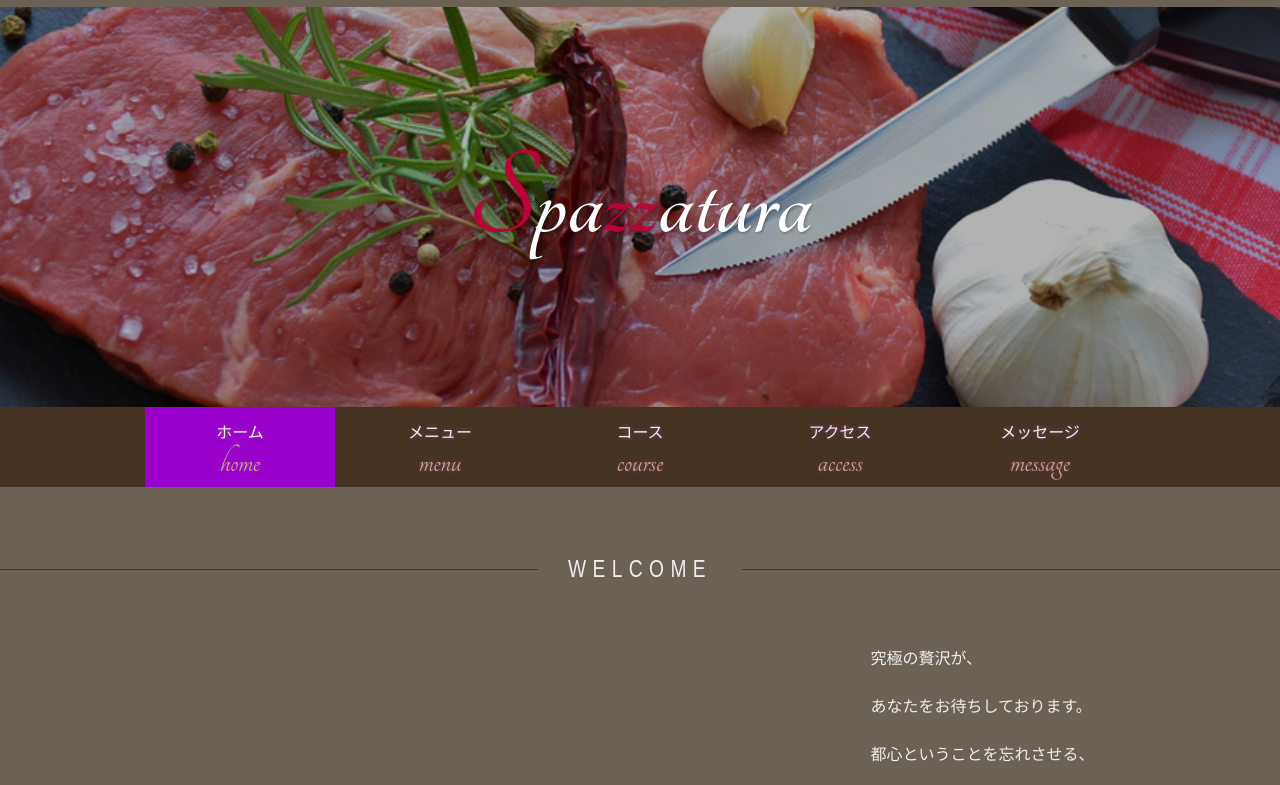
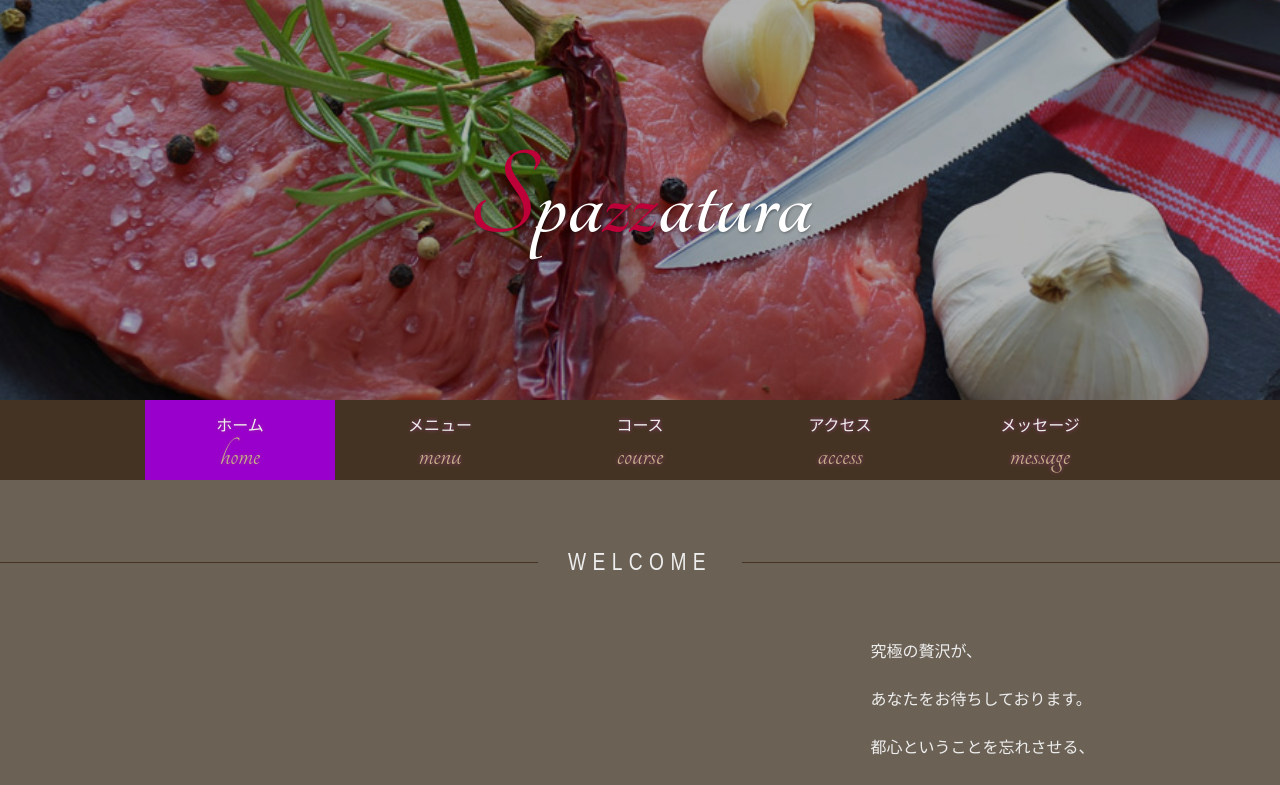
Before and after one commit to y-web21/Spazzatura, a plain HTML site: page index.html in a window 1280 px wide. Shown: the top 785 px of the page. Drawn offline with nearby package versions, Linux system fonts and the light colour scheme; a web font is replaced by a local one.

Commit message:
deploy: 285e56b9562fe87dedbfc4ac6b5770e629851078

```diff
--- a/index.html
+++ b/index.html
@@ -16,7 +16,6 @@
 </head>
 
 <body>
-	<div class="pos-r" style="height: 7px;"></div>
 	<!-- <div class="bg_subClr1"></div> -->
   <h1 class="mx-0 my-0 ta-c main_vis_text d-block">Spa<span>zz</span>atura</h1>
   <!-- <h1 class="mx-0 my-0 ta-c main_vis_text d-block">Spa<span>zz</span>atur<a href="jstest.html#formName">a</a></h1> -->
```
Also changed, not shown: access.html (+0 -1 lines), course.html (+0 -1 lines), menu.html (+0 -1 lines), message.html (+0 -1 lines).
